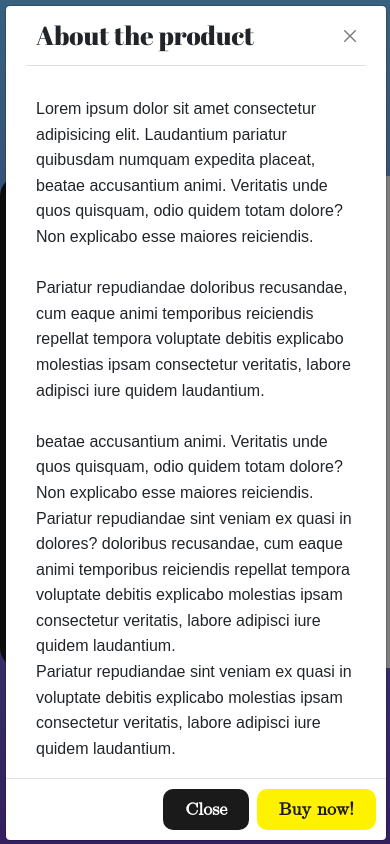
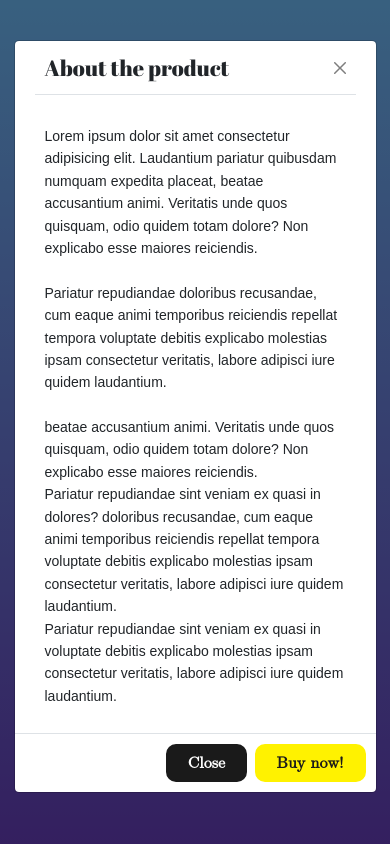
Before and after one commit to Ceclez/modal-component, a plain HTML site: page index.html in a window 390 px wide. Both pictures are taken after a click on the button "More info". Drawn offline with nearby package versions, Linux system fonts and the light colour scheme.

Commit message:
updated styles, added media query

```diff
--- a/styles/styles.css
+++ b/styles/styles.css
@@ -26,6 +26,22 @@ html {
   grid-template-columns: 1fr 1fr;
   margin: 0 auto;
 }
+@media screen and (max-width: 885px) {
+  .main-container .main-container__carousel-container .carousel-container__carousel .carousel__card-container .card-container__card {
+    width: 60rem;
+  }
+}
+@media screen and (max-width: 710px) {
+  .main-container .main-container__carousel-container .carousel-container__carousel .carousel__card-container .card-container__card {
+    width: 35rem;
+    grid-template-columns: 1fr;
+  }
+}
+@media screen and (max-width: 375px) {
+  .main-container .main-container__carousel-container .carousel-container__carousel .carousel__card-container .card-container__card {
+    width: 30rem;
+  }
+}
 .main-container .main-container__carousel-container .carousel-container__carousel .carousel__card-container .card-container__card .card__content {
   display: flex;
   flex-direction: column;
@@ -34,10 +50,26 @@ html {
   border-radius: 2rem 0 0 2rem;
   background: linear-gradient(270deg, #474747, #1A1A1A);
 }
+@media screen and (max-width: 710px) {
+  .main-container .main-container__carousel-container .carousel-container__carousel .carousel__card-container .card-container__card .card__content {
+    padding: 2rem 2rem 2rem;
+    border-radius: 0 0 2rem 2rem;
+  }
+}
+.main-container .main-container__carousel-container .carousel-container__carousel .carousel__card-container .card-container__card .card__content h4 {
+  font-size: 1.4rem;
+  color: #CCC;
+  margin-bottom: -2rem;
+}
 .main-container .main-container__carousel-container .carousel-container__carousel .carousel__card-container .card-container__card .card__content h1 {
   font-size: 3.6rem;
   letter-spacing: 1px;
   color: #FFF;
+}
+@media screen and (max-width: 710px) {
+  .main-container .main-container__carousel-container .carousel-container__carousel .carousel__card-container .card-container__card .card__content h1 {
+    font-size: 2.6rem;
+  }
 }
 .main-container .main-container__carousel-container .carousel-container__carousel .carousel__card-container .card-container__card .card__content span {
   margin-top: -1.5rem;
@@ -45,6 +77,11 @@ html {
 .main-container .main-container__carousel-container .carousel-container__carousel .carousel__card-container .card-container__card .card__content span ion-icon {
   font-size: 2rem;
   color: #fff200;
+}
+@media screen and (max-width: 710px) {
+  .main-container .main-container__carousel-container .carousel-container__carousel .carousel__card-container .card-container__card .card__content span ion-icon {
+    font-size: 1.8rem;
+  }
 }
 .main-container .main-container__carousel-container .carousel-container__carousel .carousel__card-container .card-container__card .card__content p {
   font-size: 1.6rem;
@@ -55,6 +92,11 @@ html {
   line-height: 1.6;
   color: #C6C6C6;
   text-align: center;
+}
+@media screen and (max-width: 710px) {
+  .main-container .main-container__carousel-container .carousel-container__carousel .carousel__card-container .card-container__card .card__content p {
+    display: none;
+  }
 }
 .main-container .main-container__carousel-container .carousel-container__carousel .carousel__card-container .card-container__card .card__content .content__buttons {
   display: flex;
@@ -75,6 +117,12 @@ html {
   background: #C3BA0F;
   border: 1px solid #C3BA0F;
 }
+@media screen and (max-width: 710px) {
+  .main-container .main-container__carousel-container .carousel-container__carousel .carousel__card-container .card-container__card .card__content .content__buttons button {
+    font-size: 1.6rem;
+    margin-top: 1rem;
+  }
+}
 .main-container .main-container__carousel-container .carousel-container__carousel .carousel__card-container .card-container__card .card__content .content__buttons .buttons__button--btn1 {
   font-style: italic;
   background: #FFF;
@@ -92,11 +140,34 @@ html {
   background: #FAFAFA;
   border-radius: 0 2rem 2rem 0;
 }
+@media screen and (max-width: 710px) {
+  .main-container .main-container__carousel-container .carousel-container__carousel .carousel__card-container .card__img {
+    grid-area: 1;
+    border-radius: 2rem 2rem 0 0;
+  }
+}
 .main-container .main-container__carousel-container .carousel-container__carousel .carousel__card-container .card__img img {
   width: 100%;
 }
 .main-container .main-container__carousel-container .carousel-container__carousel .carousel__card-container .card__img--05 {
   background: #FFF;
+}
+@media screen and (max-width: 885px) {
+  .main-container .main-container__carousel-container .carousel-container__carousel-buttons {
+    width: 8%;
+  }
+}
+@media screen and (max-width: 435px) {
+  .main-container .main-container__carousel-container .carousel-container__carousel-buttons {
+    top: 70rem;
+    margin: 0 12rem;
+    height: 10rem;
+  }
+}
+@media screen and (max-width: 375px) {
+  .main-container .main-container__carousel-container .carousel-container__carousel-buttons {
+    top: 67rem;
+  }
 }
 .main-container .main-container__carousel-container .carousel-container__carousel-buttons .carousel-buttons__previous-icon {
   width: 3rem;
@@ -106,11 +177,28 @@ html {
   width: 3rem;
   height: 3rem;
 }
+@media screen and (max-width: 710px) {
+  .main-container .main-container__modal-container .modal-container__modal-content-container .modal-content-container__modal-content {
+    width: 80%;
+    max-height: 90%;
+    margin: 4rem auto;
+  }
+}
+@media screen and (max-width: 576px) {
+  .main-container .main-container__modal-container .modal-container__modal-content-container .modal-content-container__modal-content {
+    width: 95%;
+  }
+}
 .main-container .main-container__modal-container .modal-container__modal-content-container .modal-content-container__modal-content .modal-content__modal-header {
   margin: 0 2rem;
 }
 .main-container .main-container__modal-container .modal-container__modal-content-container .modal-content-container__modal-content .modal-content__modal-header .modal-header__title {
   font-size: 2.6rem !important;
+}
+@media screen and (max-width: 710px) {
+  .main-container .main-container__modal-container .modal-container__modal-content-container .modal-content-container__modal-content .modal-content__modal-header .modal-header__title {
+    font-size: 2.2rem !important;
+  }
 }
 .main-container .main-container__modal-container .modal-container__modal-content-container .modal-content-container__modal-content .modal-content__modal-header .modal-header__icon-close {
   font-size: 1.2rem;
@@ -123,6 +211,11 @@ html {
   font-family: sans-serif;
   font-weight: inherit;
   line-height: 1.6;
+}
+@media screen and (max-width: 710px) {
+  .main-container .main-container__modal-container .modal-container__modal-content-container .modal-content-container__modal-content .modal-content__modal-body p {
+    font-size: 1.4rem;
+  }
 }
 .main-container .main-container__modal-container .modal-container__modal-content-container .modal-content-container__modal-content .modal-content__modal-footer .modal-footer__button {
   font-size: 1.8rem;
@@ -138,6 +231,11 @@ html {
   background: #474747;
   border: 2px solid #474747;
 }
+@media screen and (max-width: 710px) {
+  .main-container .main-container__modal-container .modal-container__modal-content-container .modal-content-container__modal-content .modal-content__modal-footer .modal-footer__button {
+    font-size: 1.6rem;
+  }
+}
 .main-container .main-container__modal-container .modal-container__modal-content-container .modal-content-container__modal-content .modal-content__modal-footer .modal-footer___button--save-button {
   margin-left: 0.5rem;
   border: 2px solid #fff200;
```
Also changed, not shown: 1 other file.
